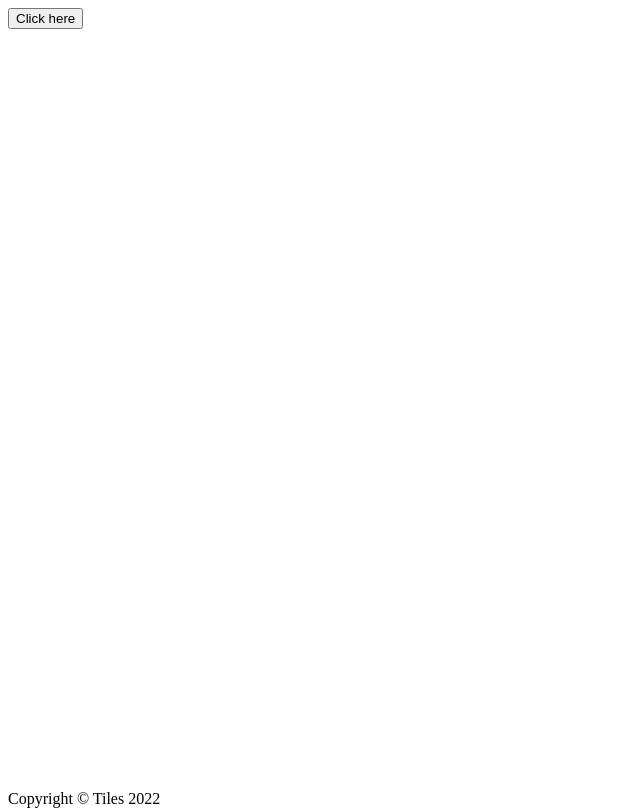
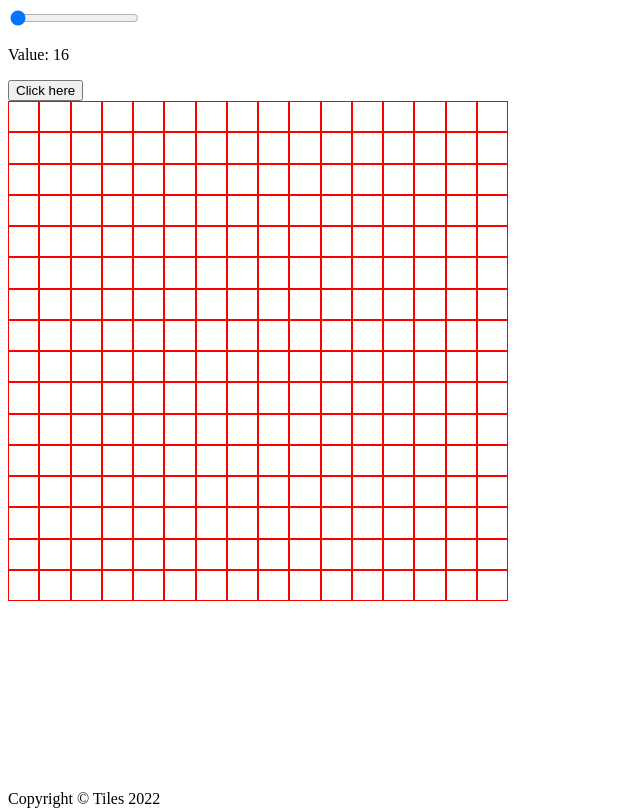
Before and after one commit to rxiao8/OdinProject, a plain HTML site: page etchASketch/index.html in a window 1280 px wide. Shown: the whole page, without its empty margins (0-640 px from the left). Drawn offline with Linux system fonts and the light colour scheme.

Commit message:
Added a working pixel grid and a range slider. Need to associate the range value to the grid itself

```diff
--- a/etchASketch/index.html
+++ b/etchASketch/index.html
@@ -9,6 +9,10 @@
 </head>
 <body>
     <div class="content">
+        <div class="slider">
+<input type="range" min="16" max="100" value="16"  id="range-slider">
+            <p>Value: <span id="demo"></span></p>
+        </div>
         <button id="create">Click here</button>
         <div class="grid">
 
--- a/etchASketch/script.js
+++ b/etchASketch/script.js
@@ -1,9 +1,62 @@
+// const grid = document.querySelector(".grid");
+// const btn = document.getElementById("create");
+
+// btn.addEventListener("click", function(e){
+//     const div = document.createElement("div");
+//     div.classList.add("tiles");
+//     console.log("hello")
+//     grid.appendChild(div);
+// });
+
+
+
+//fetching the range slider
+var slider = document.getElementById("range-slider");
+var output = document.getElementById("demo");
+output.innerHTML = slider.value;
+//updating the value as user interacts with it
+slider.oninput = function() {
+  output.innerHTML = this.value;
+}
+
+const btn = document.getElementById("create");
 const grid = document.querySelector(".grid");
-const btn = document.getElementById("create");
 
-btn.addEventListener("click", function(e){
-    const div = document.createElement("div");
-    div.classList.add("tiles");
-    console.log("hello")
-    grid.appendChild(div);
-});
+
+function makeGrid(count){
+
+
+    // let width = Math.ceil(960 % count);
+    grid.style.setProperty('--grid-rows', count);
+    grid.style.setProperty('--grid-cols', count);
+    for(let i = 0; i < count*count; i++){
+        const div = document.createElement("div");
+        div.classList.add("grid-items");
+        // div.textContent = i;
+        grid.appendChild(div);
+    }
+
+// grid.style.cssText = ` grid-template-colums: repeat(${count}, ${num}px);`
+// grid.style.cssText = ` grid-template-rows: repeat(${count}, ${width}fr);`
+}
+
+function getRangeVal(){
+    // console.log(slider.value);
+    return slider.value;
+}
+
+// const container = document.querySelector(".grid");
+
+// function makeRows(rows, cols) {
+//   container.style.setProperty('--grid-rows', rows);
+//   container.style.setProperty('--grid-cols', cols);
+//   for (c = 0; c < (rows * cols); c++) {
+//     let cell = document.createElement("div");
+//     cell.innerText = (c + 1);
+//     container.appendChild(cell).className = "grid-item";
+//   };
+// };
+
+
+
+btn.addEventListener("click", makeGrid(getRangeVal()));
--- a/etchASketch/styles.css
+++ b/etchASketch/styles.css
@@ -22,6 +22,11 @@ footer{
     color: white;
 } */
 
+/*CSS varaiables*/
+:root {
+    --grid-cols: 1;
+    --grid-rows: 1;
+  }
 
 /**sticky footer with flexbox*/
 html, body {
@@ -35,12 +40,33 @@ body {
     flex: 1;
   }
 
-  .tiles{
-    background-color: black;
-    max-width: 50px;
-    height: 50px;
+.grid{
+    display: grid;
+
+    max-width: 500px;
+    height:500px;
+    /* grid-gap: 1em; */
+    /**Allows variables to be used*/
+    grid-template-rows: repeat(var(--grid-rows), 1fr);
+    grid-template-columns: repeat(var(--grid-cols), 1fr);
+    background-color: paleturquoise;
+}
+  .grid-items{
+    background-color: white;
+    border: 1px red solid;
+    color: white;
+    box-sizing: border-box;
+    padding: 1px;
+    /* max-width: 50px;
+    height: 50px; */
+
+    /*slow transition*/
+    /* transition: 0.5s; */
 }
 
+.grid-items:hover{
+    background-color: black;
+}
 .footer {
     flex-shrink: 0;
   }
```
